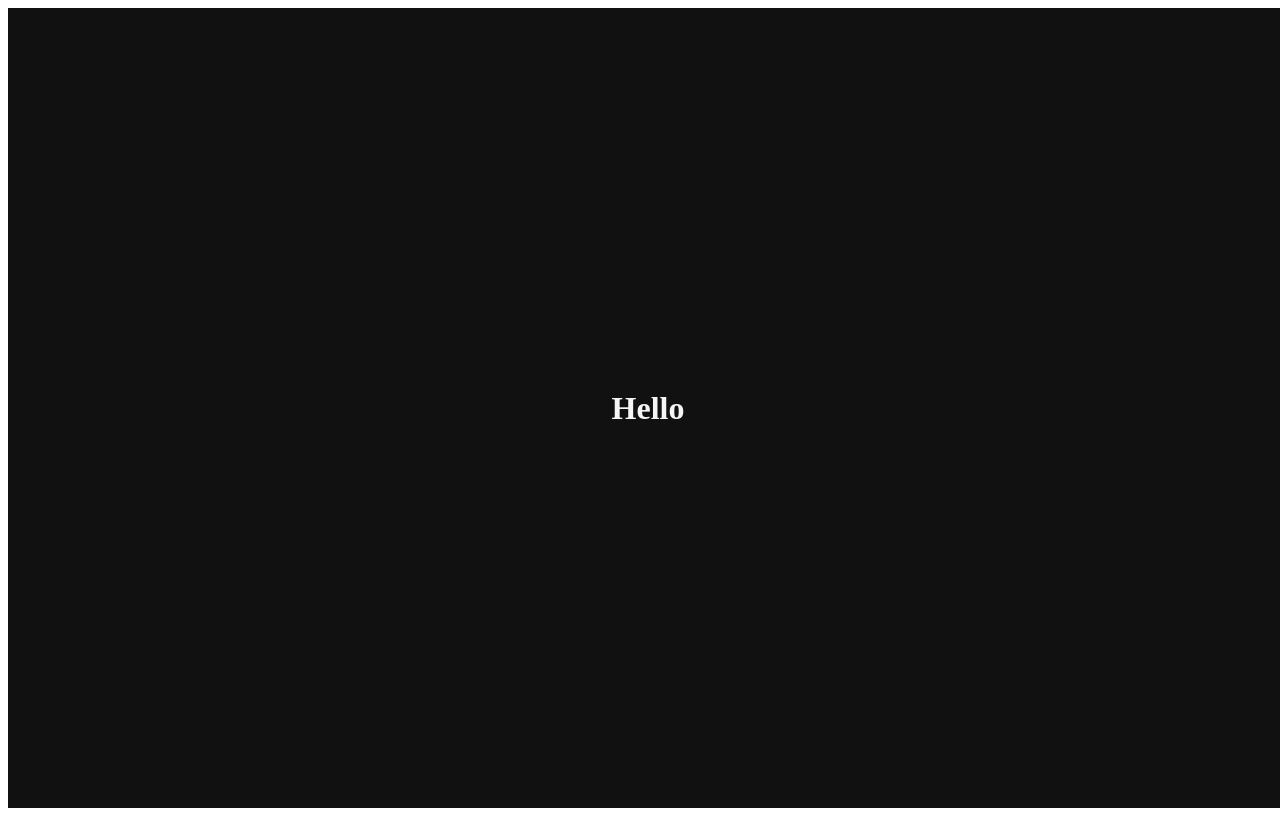
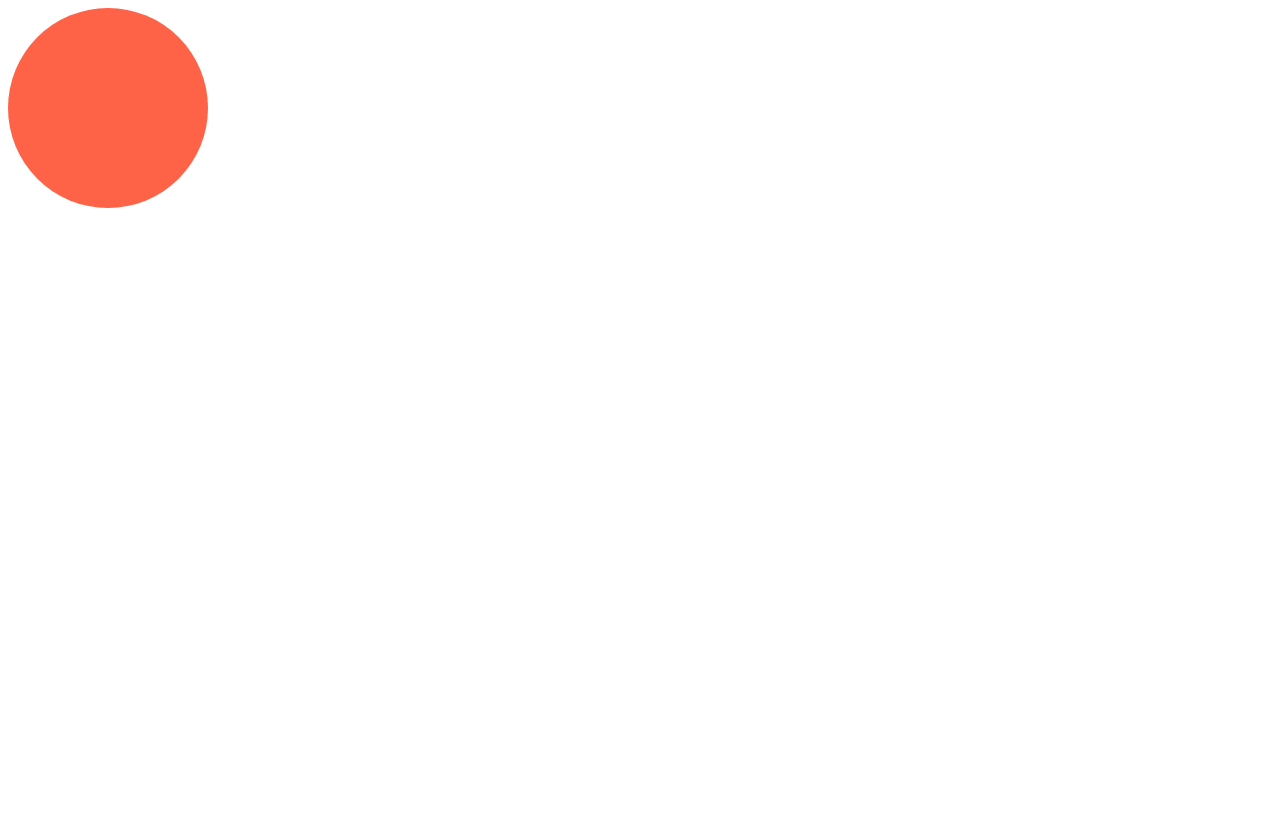
Before and after one commit to jungHyeonS/react_type_script, a React (Create React App) app: page / in a window 1280 px wide. Built offline with nearby package versions, Linux system fonts and the light colour scheme.

Commit message:
react-master-class : interface

```diff
--- a/src/App.tsx
+++ b/src/App.tsx
@@ -1,23 +1,15 @@
 import React from 'react';
 import styled from "styled-components"
+import Circle from './Circle';
 
-const Title = styled.h1`
-  color: ${props => props.theme.textColor};
-`;
 
-const Wrapper = styled.div`
-  display: flex;
-  height: 100vh;
-  width: 100vw;
-  justify-content: center;
-  align-items: center;
-  background-color: ${props => props.theme.backgroundColor};
-`
+
+
 function App() {
   return (
-    <Wrapper>
-        <Title>Hello</Title>
-     </Wrapper>
+    <div>
+      <Circle bgColor={'tomato'}/>
+    </div>
   );
 }
 
--- /dev/null
+++ b/src/Circle.tsx
@@ -0,0 +1,30 @@
+import styled from "styled-components"
+
+interface ContainerProrps {
+    bgColor:string
+}
+
+const Container = styled.div<ContainerProrps>`
+    width: 200px;
+    height: 200px;
+    background-color: ${props => props.bgColor};
+    border-radius: 100px;
+`;
+
+interface CircleProps {
+    bgColor : string;
+}
+
+function Circle({bgColor} : CircleProps){
+    return <Container bgColor={bgColor}/>
+}
+
+interface PlayerShape{
+    name:string;
+    age:number
+}
+
+const sayHello = (playerObj:PlayerShape) => `Hello ${playerObj.name} you are ${playerObj.age} old`
+sayHello({name:"test",age:12})
+
+export default Circle
--- a/src/index.tsx
+++ b/src/index.tsx
@@ -1,28 +1,17 @@
 import React from 'react';
 import ReactDOM from 'react-dom/client';
 import App from './App';
-import { ThemeProvider } from 'styled-components';
 
-const darkTheme = {
-  textColor:"whitesmoke",
-  backgroundColor:"#111"
-}
 
-const lightTheme = {
-  textColor:"#111",
-  backgroundColor:"whitesmoke"
-}
 
 
 const root = ReactDOM.createRoot(
   document.getElementById('root') as HTMLElement
 );
 root.render(
-  <ThemeProvider theme={darkTheme}>
     <React.StrictMode>
       <App />
     </React.StrictMode>
-  </ThemeProvider>
 
 );
 
```
